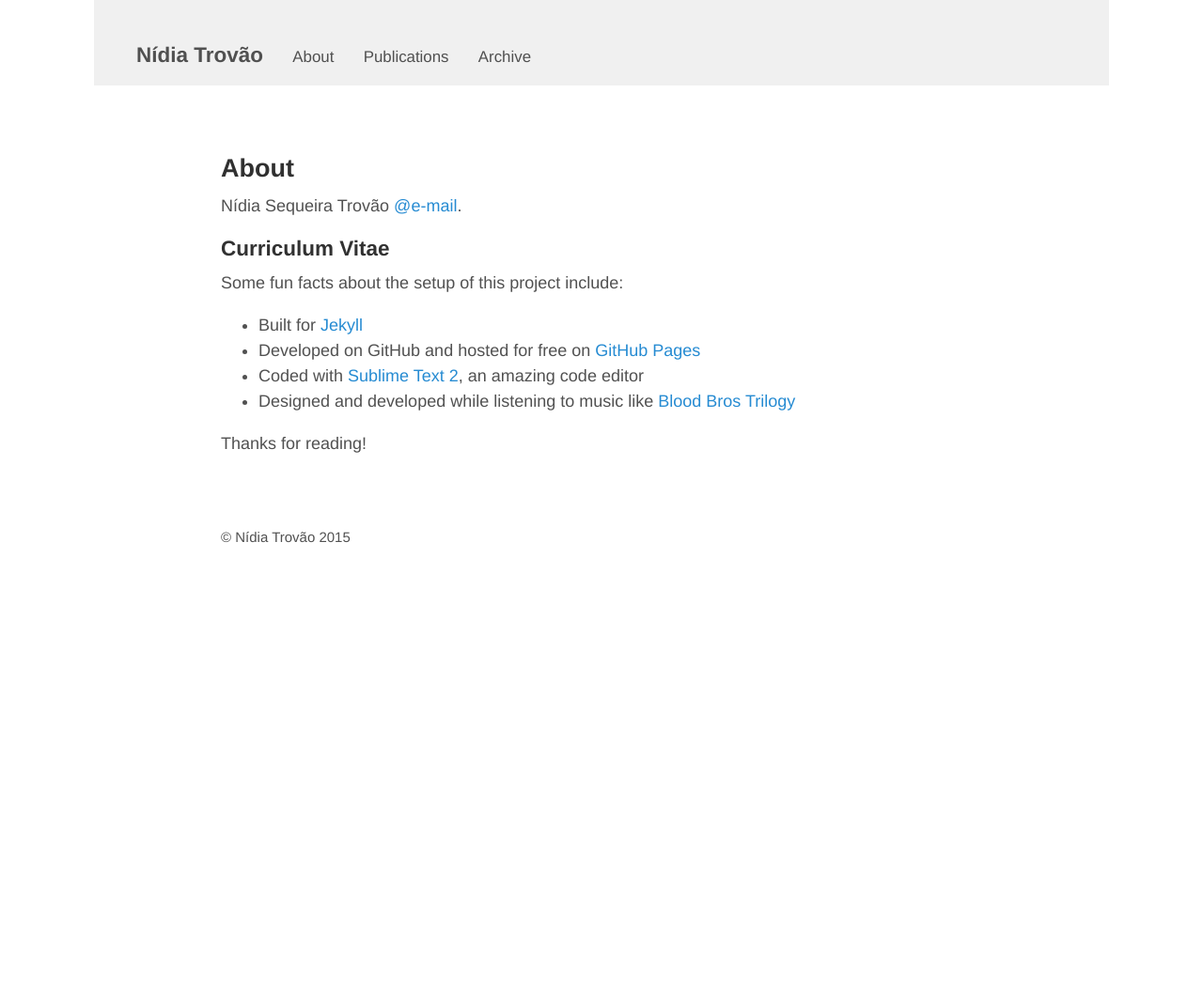
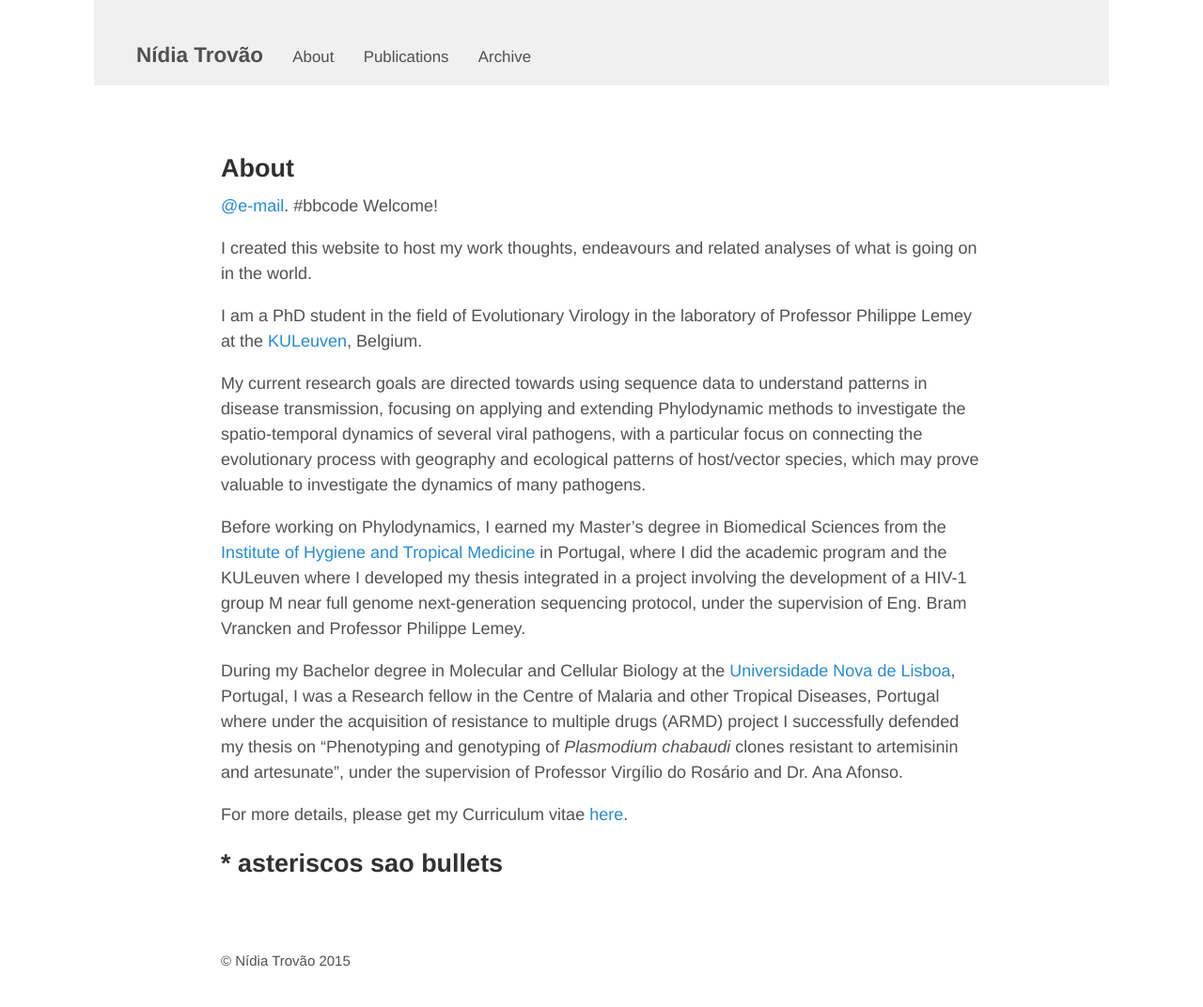
Before and after one commit to nidiatrovao/nidiatrovao.github.io, a Jekyll site: the page built from about.md, in a window 1280 px wide. Shown: the whole page at 94% size. Built offline with Jekyll 4.4.1, drawn with Linux system fonts in a browser that asks for light colours; before the commit the page ends 900 px from its top, so only the background shows below that.

Commit message:
about post

```diff
--- a/about.md
+++ b/about.md
@@ -3,15 +3,19 @@ layout: page
 title: About
 ---
 
-Nídia Sequeira Trovão [@e-mail](http://www.google.com/recaptcha/mailhide/d?k=01RKQXgMiCn8dgvgHbVnzIPQ==&c=yAWm6xoNth1P87zR-8D3AIs1VdbTphSgX6CyOpHw4odFLGn6SO_x_4VJTao_19E0).
+[@e-mail](http://www.google.com/recaptcha/mailhide/d?k=01RKQXgMiCn8dgvgHbVnzIPQ==&c=yAWm6xoNth1P87zR-8D3AIs1VdbTphSgX6CyOpHw4odFLGn6SO_x_4VJTao_19E0). #bbcode
+Welcome!
 
-## Curriculum Vitae
+I created this website to host my work thoughts, endeavours and related analyses of what is going on in the world.
 
-Some fun facts about the setup of this project include:
+I am a PhD student in the field of Evolutionary Virology in the laboratory of Professor Philippe Lemey at the [KULeuven](http://www.kuleuven.be/english), Belgium.
 
-* Built for [Jekyll](http://jekyllrb.com)
-* Developed on GitHub and hosted for free on [GitHub Pages](https://pages.github.com)
-* Coded with [Sublime Text 2](http://sublimetext.com), an amazing code editor
-* Designed and developed while listening to music like [Blood Bros Trilogy](https://soundcloud.com/maddecent/sets/blood-bros-series)
+My current research goals are directed towards using sequence data to understand patterns in disease transmission, focusing on applying and extending Phylodynamic methods to investigate the spatio-temporal dynamics of several viral pathogens, with a particular focus on connecting the evolutionary process with geography and ecological patterns of host/vector species, which may prove valuable to investigate the dynamics of many pathogens.
 
-Thanks for reading!
+Before working on Phylodynamics, I earned my Master's degree in Biomedical Sciences from the [Institute of Hygiene and Tropical Medicine](http://www.ihmt.unl.pt/) in Portugal, where I did the academic program and the KULeuven where I developed my thesis integrated in a project involving the development of a HIV-1 group M near full genome next-generation sequencing protocol, under the supervision of Eng. Bram Vrancken and Professor Philippe Lemey.
+
+During my Bachelor degree in Molecular and Cellular Biology at the [Universidade Nova de Lisboa](http://www.unl.pt/en/), Portugal, I was a Research fellow in the Centre of Malaria and other Tropical Diseases, Portugal where under the acquisition of resistance to multiple drugs (ARMD) project I successfully defended my thesis on "Phenotyping and genotyping of <i>Plasmodium chabaudi</i> clones resistant to artemisinin and artesunate”, under the supervision of Professor Virgílio do Rosário and Dr. Ana Afonso.
+
+For more details, please get my Curriculum vitae [here]().
+
+# * asteriscos sao bullets
```
Also changed, not shown: _posts/2015-07-08-importance-of-writing.md (+5 -3 lines).
